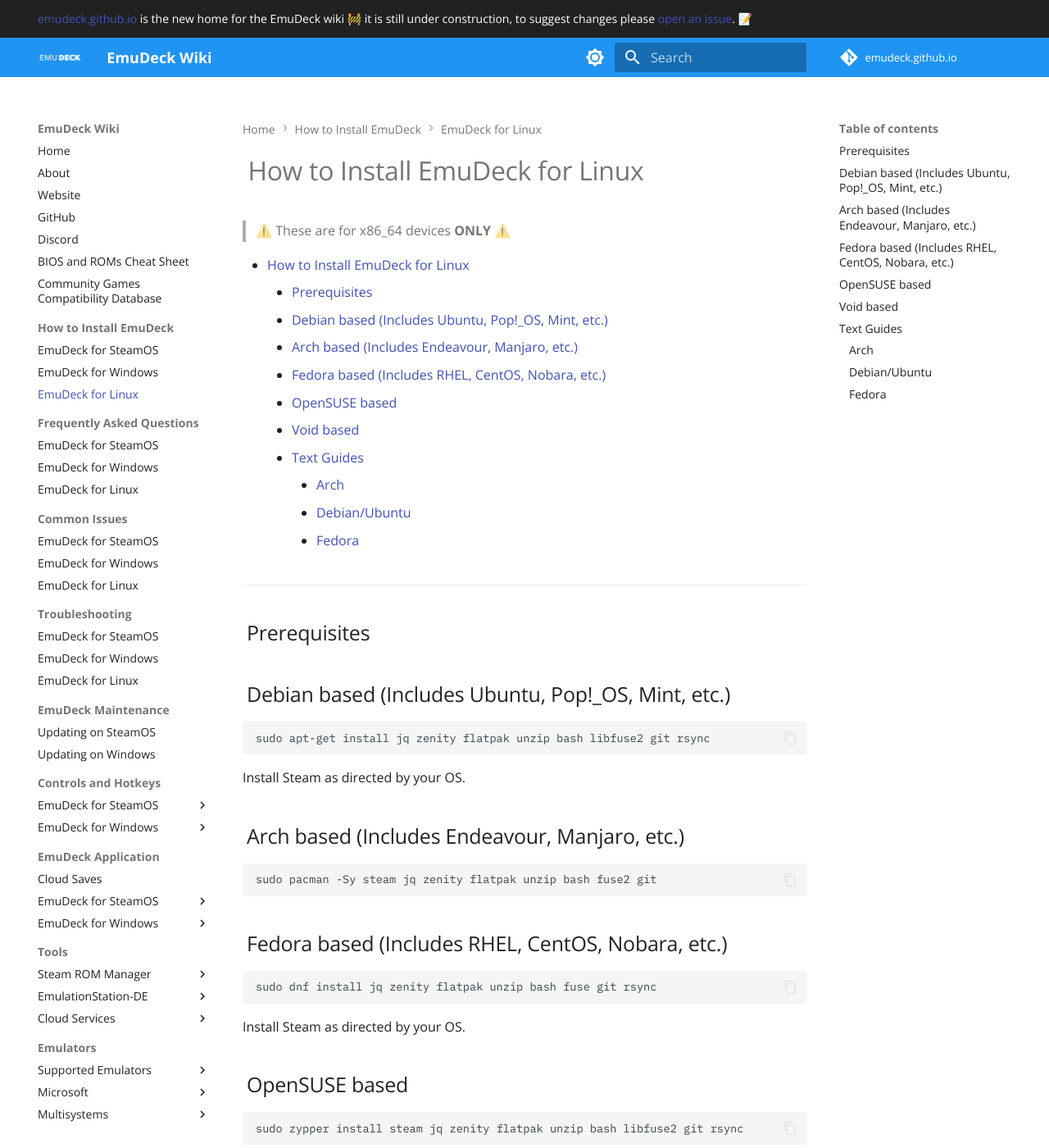
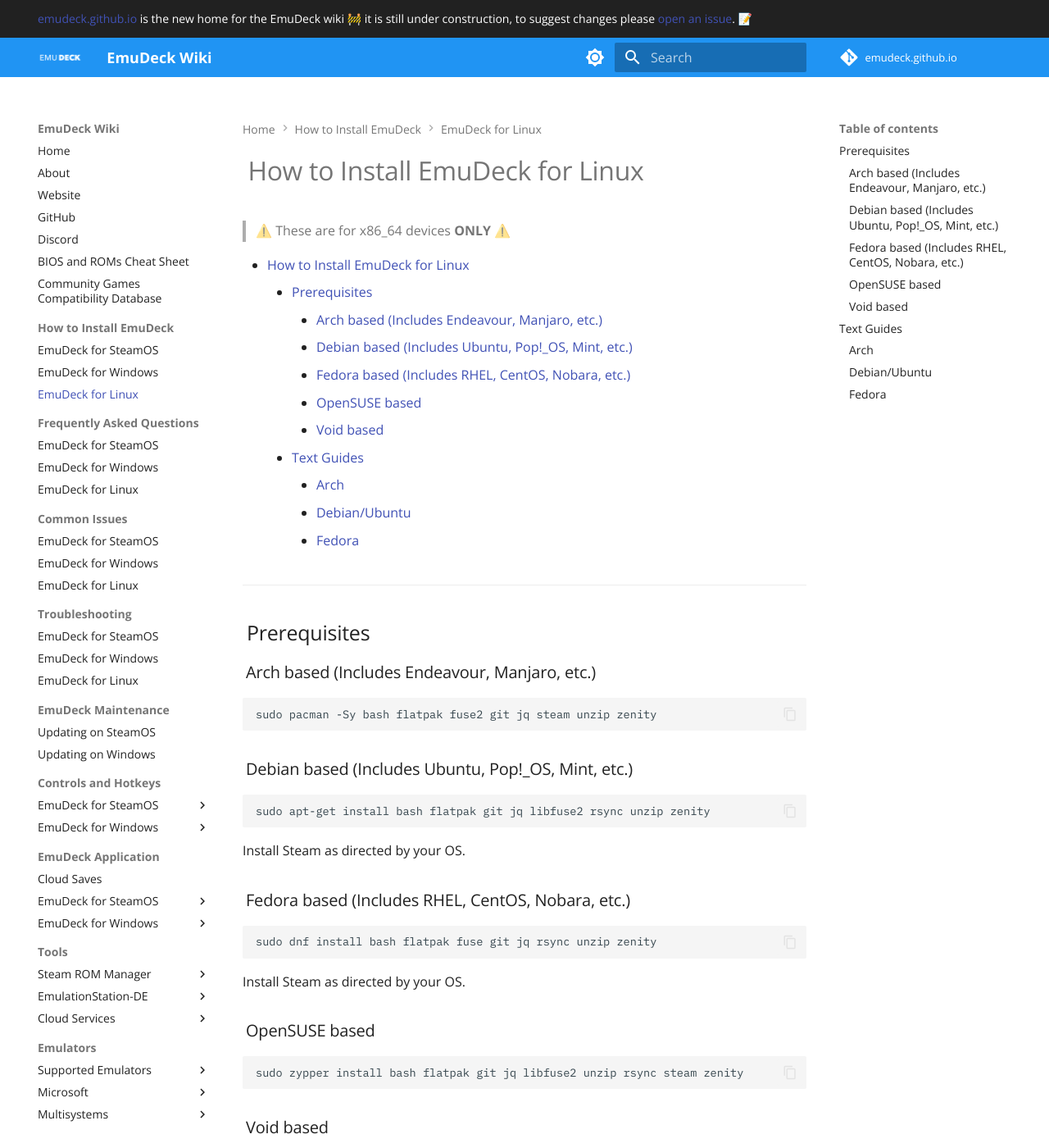
Before and after one commit to EmuDeck/emudeck.github.io, an MkDocs documentation site: the page built from docs/how-to-install-emudeck/linux/index.md, in a window 1280 px wide and 1400 px high. Shown: the whole window at 82% size. Built offline with MkDocs 1.6.1 and Material for MkDocs 9.7.7, drawn with Linux system fonts in a browser that asks for light colours; comment, search, counter and statistics services are not loaded; some of the changed text lies outside the part shown.

Commit message:
Reorg how to install linux page

````diff
--- a/docs/how-to-install-emudeck/linux/index.md
+++ b/docs/how-to-install-emudeck/linux/index.md
@@ -8,38 +8,38 @@
 
 ## Prerequisites
 
-## Debian based (Includes Ubuntu, Pop!_OS, Mint, etc.)
+### Arch based (Includes Endeavour, Manjaro, etc.)
 
 ```sh
-sudo apt-get install jq zenity flatpak unzip bash libfuse2 git rsync
+sudo pacman -Sy bash flatpak fuse2 git jq steam unzip zenity
+```
+
+### Debian based (Includes Ubuntu, Pop!_OS, Mint, etc.)
+
+```sh
+sudo apt-get install bash flatpak git jq libfuse2 rsync unzip zenity
 ```
 
 Install Steam as directed by your OS.
 
-## Arch based (Includes Endeavour, Manjaro, etc.)
+### Fedora based (Includes RHEL, CentOS, Nobara, etc.)
 
 ```sh
-sudo pacman -Sy steam jq zenity flatpak unzip bash fuse2 git
-```
-
-## Fedora based (Includes RHEL, CentOS, Nobara, etc.)
-
-```sh
-sudo dnf install jq zenity flatpak unzip bash fuse git rsync
+sudo dnf install bash flatpak fuse git jq rsync unzip zenity
 ```
 
 Install Steam as directed by your OS.
 
-## OpenSUSE based
+### OpenSUSE based
 
 ```sh
-sudo zypper install steam jq zenity flatpak unzip bash libfuse2 git rsync
+sudo zypper install bash flatpak git jq libfuse2 unzip rsync steam zenity
 ```
 
-## Void based
+### Void based
 
 ```sh
-sudo xbps-install -S steam jq zenity flatpak unzip bash fuse git rsync
+sudo xbps-install -S bash flatpak fuse git jq rsync steam unzip zenity
 ```
 
 ***
````
